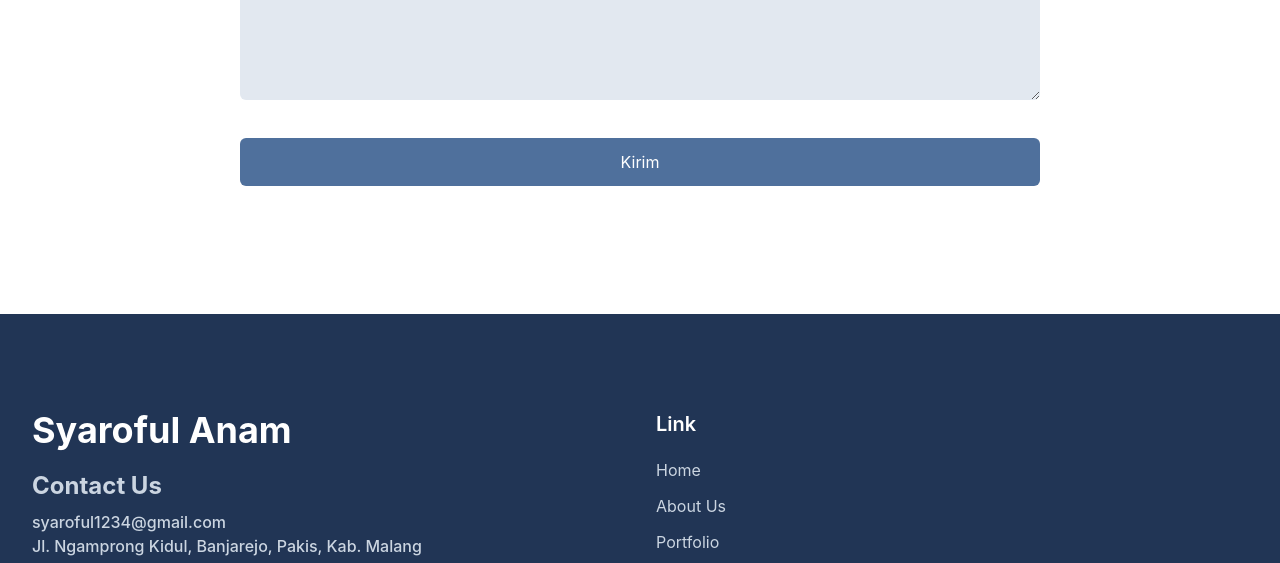
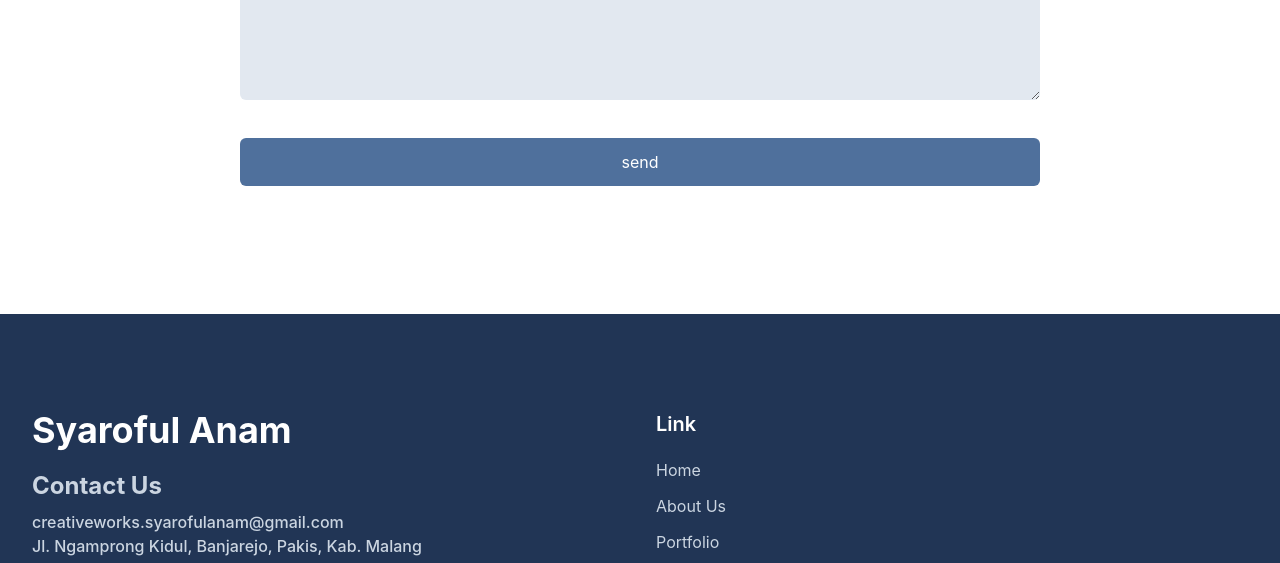
Before and after one commit to Syaroful/portfolio-tailwind-css, a website: page index.html in a window 1280 px wide. Shown: the part 3420-3983 px from the top of the page. Drawn offline with Linux system fonts and the light colour scheme.

Commit message:
email change

```diff
--- a/index.html
+++ b/index.html
@@ -402,7 +402,7 @@
               <button
                 class="text-base text-white bg-primary py-3 px-8 rounded-md w-full hover:opacity-80 hover:shadow-lg transition duration-300"
               >
-                Kirim
+                send
               </button>
             </div>
           </div>
@@ -418,7 +418,7 @@
           <div class="w-full px-4 mb-12 text-slate-300 font-medium md:w-1/2">
             <h2 class="font-bold text-4xl text-white mb-5">Syaroful Anam</h2>
             <h3 class="font-bold text-2xl mb-2">Contact Us</h3>
-            <p>syaroful1234@gmail.com</p>
+            <p>creativeworks.syarofulanam@gmail.com</p>
             <p>Jl. Ngamprong Kidul, Banjarejo, Pakis, Kab. Malang</p>
           </div>
           <div class="w-full px-4 mb-12 md:w-1/2">
```
